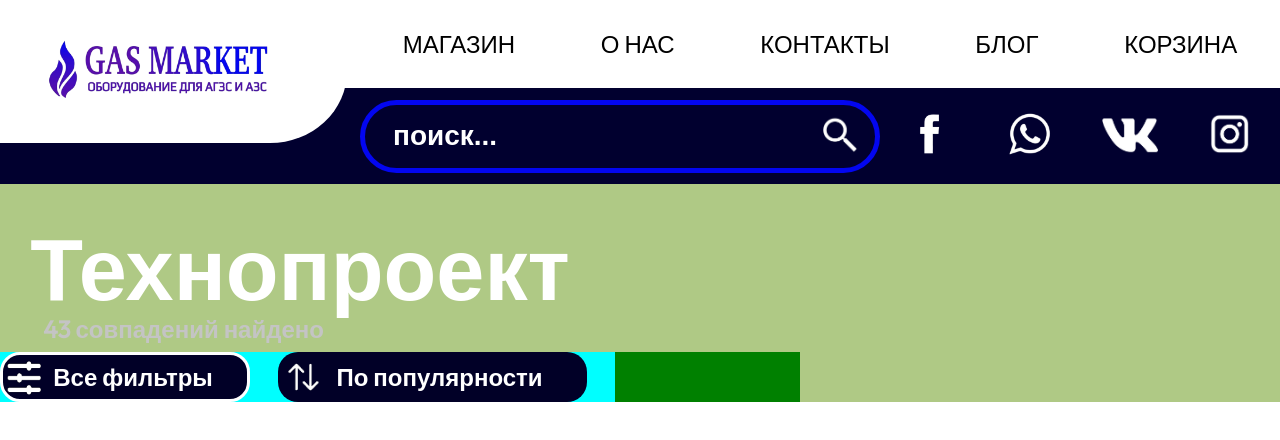
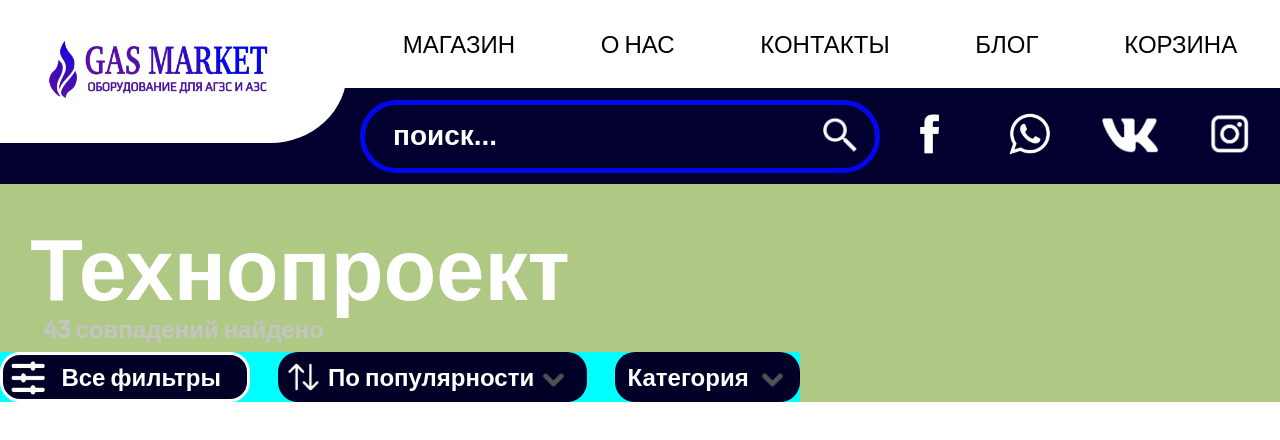
Before and after one commit to Danila267/azsk, a Vue app: page /catalog in a window 1280 px wide. Shown: the top 440 px of the page. Built offline with nearby package versions, Linux system fonts and the light colour scheme.

Commit message:
Catalog category button

```diff
--- a/src/components/LogMain.vue
+++ b/src/components/LogMain.vue
@@ -11,9 +11,11 @@
                 <div class="logmain__block__sortblock__sorting">
                     <img src="../assets/catalog/sorting3.png" alt="" class="logmain__block__sortblock__sorting__img">
                     <p class="logmain__block__sortblock__sorting__text">По популярности</p>
+                    <img src="../assets/catalog/arrowgray.png" alt="" class="logmain__block__sortblock__grayarrow">
                 </div>
                 <div class="logmain__block__sortblock__catcheck">
-
+                    <p class="logmain__block__sortblock__catcheck__text">Категория</p>
+                    <img src="../assets/catalog/arrowgray.png" alt="" class="logmain__block__sortblock__grayarrow">
                 </div>
             </div>
         </div>
@@ -94,7 +96,7 @@
     border: 3px solid #ffffff;
     box-sizing: border-box;
     min-width: 0;
-    flex-wrap: nowrap;
+    // flex-wrap: nowrap;
 }
 .logmain__block__sortblock__filter__img {
     flex-basis: 50px;
@@ -114,7 +116,7 @@
     font-family: 'Outfit', sans-serif;
     padding: 0;
     padding-left: 0.35em;
-    padding-right: 60px;
+    // padding-right: 60px;
     align-self: center;
     box-sizing: border-box;
     min-width: 0px;
@@ -148,15 +150,48 @@
     font-weight: bold;
     font-family: 'Outfit', sans-serif;
     padding: 0;
-    padding-left: 0.35em;
+    // padding-left: 0.35em;
     align-self: center;
     box-sizing: border-box;
+    min-width: 0px;
+    flex-wrap: nowrap;
+    overflow: hidden;
+    white-space: nowrap;
 }
 .logmain__block__sortblock__catcheck {
     flex-basis: 185px;
     height: 50px;
     position: relative;
     display: flex;
-    background-color: green;
+    // background-color: green;
+    background-color: #010027;
+    border-radius: 20px;
+    justify-content: space-evenly;
+}
+.logmain__block__sortblock__catcheck__text {
+    width: auto;
+    height: auto;
+    position: relative;
+    display: flex;
+    color: #FFFFFF;
+    font-size: 1.5em;
+    font-weight: bold;
+    font-family: 'Outfit', sans-serif;
+    padding: 0;
+    padding-left: 0.35em;
+    align-self: center;
+    box-sizing: border-box;
+}
+.logmain__block__sortblock__grayarrow {
+    width: 28px;
+    height: auto;
+    position: relative;
+    display: flex;
+    object-fit: contain;
+    top: 3%;
+    padding-left: 5px;
+    padding-right: 10px;
+    // margin-left: auto;
+    // margin-right: 10px;
 }
 </style>
```
